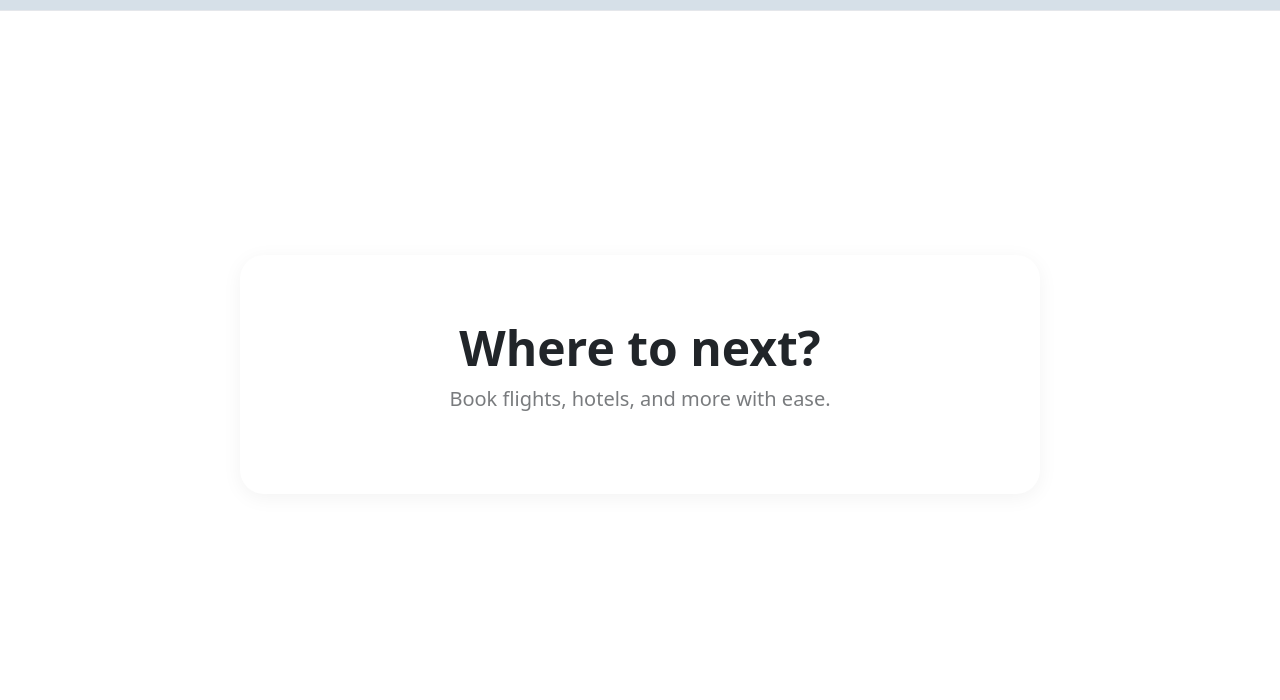
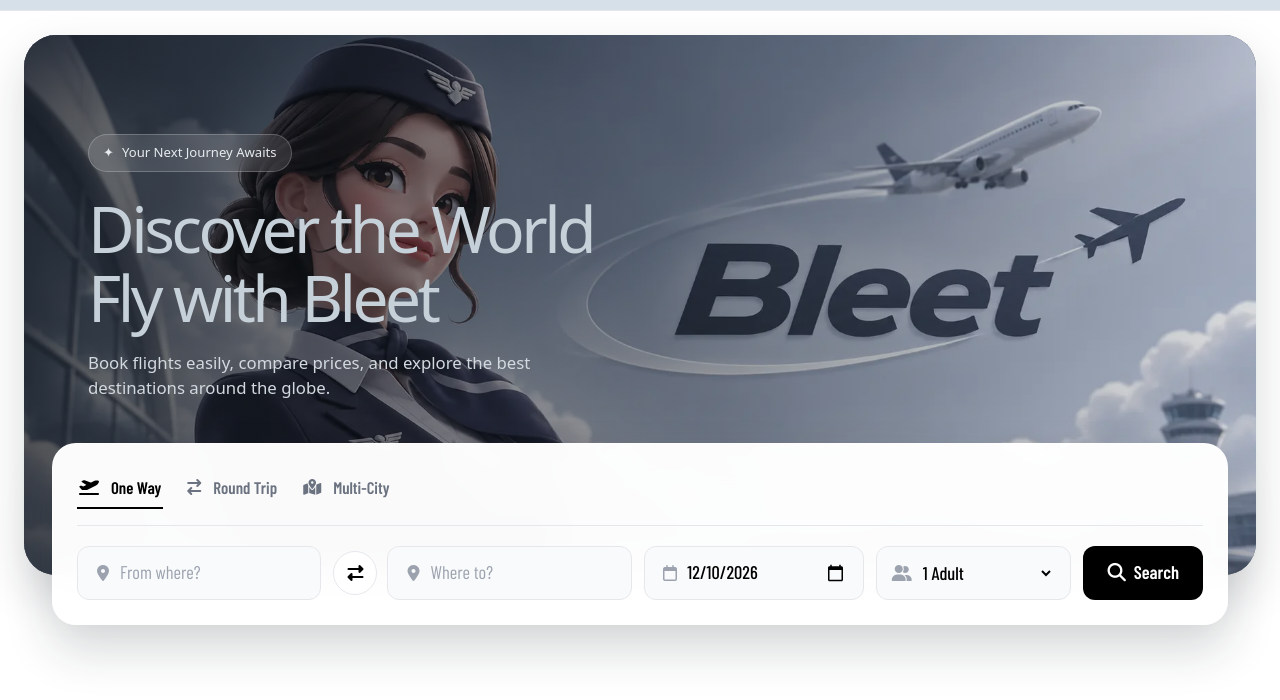
Before and after one commit to AlirezaAkhavanJava/Bleet, a plain HTML site: page index.html in a window 1280 px wide. Shown: the part 62-762 px from the top of the page. Drawn offline with nearby package versions, Linux system fonts and the light colour scheme.

Commit message:
hero banner fixed

```diff
--- /dev/null
+++ b/assets/style/hero-animations.css
@@ -0,0 +1,137 @@
+/* ==========================================
+   SEARCH PANEL ANIMATIONS ONLY
+   ========================================== */
+
+/* 1. Search Panel Bouncy Slide Up on Load */
+.search-panel {
+  animation: panelSlideUp 0.8s cubic-bezier(0.34, 1.56, 0.64, 1) 0.3s forwards;
+  opacity: 0;
+  transform: translate(-50%, 40px); /* Preserves the -50% X centering */
+}
+
+@keyframes panelSlideUp {
+  to {
+    opacity: 1;
+    transform: translate(-50%, 0);
+  }
+}
+
+/* 2. Staggered Input Fade-in */
+.search-field {
+  animation: inputFadeIn 0.5s ease-out forwards;
+  opacity: 0;
+}
+
+.search-field:nth-child(1) { animation-delay: 0.5s; } /* From */
+.search-field:nth-child(3) { animation-delay: 0.6s; } /* To */
+.search-field:nth-child(4) { animation-delay: 0.7s; } /* Date */
+.search-field:nth-child(5) { animation-delay: 0.8s; } /* Passengers */
+
+.search-btn {
+  animation: inputFadeIn 0.5s ease-out 0.9s forwards;
+  opacity: 0;
+}
+
+.swap-btn {
+  animation: inputFadeIn 0.5s ease-out 0.55s forwards;
+  opacity: 0;
+}
+
+@keyframes inputFadeIn {
+  to {
+    opacity: 1;
+  }
+}
+
+/* 3. Input Focus Glow & Lift Animation */
+.input-wrapper {
+  transition: all 0.3s cubic-bezier(0.25, 0.8, 0.25, 1);
+}
+
+.input-wrapper:focus-within {
+  border-color: #000000;
+  box-shadow: 0 0 0 4px rgba(0, 0, 0, 0.08), 0 6px 16px rgba(0, 0, 0, 0.05);
+  transform: translateY(-2px);
+}
+
+/* 4. Icon Pulse on Input Focus */
+.input-wrapper i {
+  transition: color 0.2s ease;
+}
+
+.input-wrapper:focus-within i {
+  color: #000000;
+  animation: iconPop 0.4s cubic-bezier(0.34, 1.56, 0.64, 1);
+}
+
+@keyframes iconPop {
+  0% { transform: scale(1); }
+  50% { transform: scale(1.2); }
+  100% { transform: scale(1); }
+}
+
+/* 5. Swap Button Spin & Hover */
+.swap-btn {
+  transition: all 0.4s cubic-bezier(0.34, 1.56, 0.64, 1);
+}
+
+.swap-btn:hover {
+  transform: rotate(180deg) scale(1.1);
+  box-shadow: 0 4px 12px rgba(0, 0, 0, 0.1);
+}
+
+.swap-btn:active {
+  transform: rotate(360deg) scale(0.95);
+}
+
+/* 6. Search Button Hover & Press */
+.search-btn {
+  transition: all 0.3s cubic-bezier(0.25, 0.8, 0.25, 1);
+}
+
+.search-btn:hover {
+  transform: translateY(-3px);
+  box-shadow: 0 10px 25px rgba(0, 0, 0, 0.2);
+}
+
+.search-btn:active {
+  transform: translateY(0);
+  box-shadow: 0 4px 10px rgba(0, 0, 0, 0.15);
+}
+
+/* 7. Trip Options Hover Animation */
+.flight-options button {
+  transition: all 0.2s ease;
+}
+
+.flight-options button:hover:not(.active) {
+  color: #000000;
+  transform: translateY(-1px);
+}
+
+.flight-options button i {
+  transition: transform 0.3s ease;
+}
+
+.flight-options button:hover i {
+  transform: scale(1.15) rotate(-5deg);
+}
+
+
+/* ==========================================
+   MOBILE RESPONSIVENESS FIX FOR ANIMATIONS
+   ========================================== */
+@media (max-width: 992px) {
+  .search-panel {
+    /* Reset the transform for mobile so it doesn't offset horizontally */
+    animation: panelSlideUpMobile 0.8s cubic-bezier(0.34, 1.56, 0.64, 1) 0.3s forwards;
+    transform: translateY(40px);
+  }
+
+  @keyframes panelSlideUpMobile {
+    to {
+      opacity: 1;
+      transform: translateY(0);
+    }
+  }
+}
--- /dev/null
+++ b/assets/style/hero-search.css
@@ -0,0 +1,384 @@
+/* --- HERO SECTION --- */
+.hero {
+  position: relative;
+  isolation: isolate;
+  min-height: 540px;
+
+  display: flex;
+  flex-direction: column;
+  justify-content: center;
+
+  overflow: visible;
+  border-radius: 32px;
+
+  /* Background visible around the contained image */
+  background: #cbd1d9;
+
+  box-shadow: 0 20px 45px rgba(21, 27, 33, 0.17);
+  margin-bottom: 60px;
+}
+
+/* We need a separate wrapper for the image to keep the rounded corners */
+.hero::before {
+  content: "";
+  position: absolute;
+  inset: 0;
+  z-index: -2;
+  background: linear-gradient(110deg, #18212b 0%, #29343f 55%, #56616c 100%);
+  border-radius: 32px; /* Keep corners rounded */
+}
+
+.hero-image {
+    position: absolute;
+    inset: 0;
+    width: 100%;
+    height: 100%;
+    object-fit: cover;
+    object-position: center;
+    z-index: -1;
+    opacity: 0.85;
+    border-radius: 32px;
+    pointer-events: none;
+}
+
+.hero::after {
+  content: "";
+  position: absolute;
+  inset: 0;
+  z-index: -1;
+
+  background: linear-gradient(
+    90deg,
+    rgba(12, 17, 22, 0.65) 0%,
+    rgba(12, 17, 22, 0.35) 50%,
+    rgba(12, 17, 22, 0.05) 100%
+  );
+
+  border-radius: 32px;
+  pointer-events: none;
+}
+
+.hero-content {
+  max-width: 680px;
+  padding: 64px;
+  padding-bottom: 140px; /* EXTRA padding at bottom so the search panel doesn't cover the text */
+  color: #f6f8fa;
+}
+
+.eyebrow {
+  display: inline-flex;
+  align-items: center;
+  gap: 8px;
+  margin-bottom: 22px;
+  padding: 8px 14px;
+  border: 1px solid rgba(255, 255, 255, 0.22);
+  border-radius: 999px;
+  background: rgba(255, 255, 255, 0.1);
+  color: #e6ebef;
+  font-size: 0.82rem;
+  backdrop-filter: blur(12px);
+}
+
+.hero h1 {
+  margin: 0 0 18px;
+  font-size: clamp(2.5rem, 5vw, 4.4rem);
+  line-height: 1.08;
+  letter-spacing: -0.055em;
+}
+
+.hero h1 span {
+  display: block;
+  color: #c6d0d9;
+}
+
+.hero p {
+  max-width: 520px;
+  margin: 0;
+  color: #d2d9df;
+  font-size: 1.05rem;
+}
+
+/* --- SEARCH PANEL --- */
+.search-panel {
+  position: absolute;
+  bottom: -50px;
+  left: 50%;
+  transform: translateX(-50%);
+  width: calc(100% - 56px);
+  max-width: 1200px;
+  z-index: 10;
+  padding: 24px 24px 24px 24px;
+  border: 1px solid rgba(255, 255, 255, 0.7);
+  border-radius: 24px;
+  background: rgba(255, 255, 255, 0.98);
+  box-shadow: 0 24px 48px rgba(24, 32, 40, 0.18);
+  backdrop-filter: blur(18px);
+}
+
+.flight-options {
+  display: flex;
+  gap: 22px;
+  padding-bottom: 16px;
+  margin-bottom: 20px;
+  border-bottom: 1px solid #e5e7eb;
+}
+
+.flight-options button {
+  display: flex;
+  align-items: center;
+  gap: 8px;
+  padding: 7px 2px;
+  border: 0;
+  border-bottom: 2px solid transparent;
+  background: none;
+  color: #6b7280;
+  cursor: pointer;
+  font-weight: 600;
+  font-family: "Barlow Condensed", sans-serif;
+  font-size: 1.05rem;
+  transition: all 0.2s ease;
+}
+
+.flight-options button.active {
+  color: #000000;
+  border-bottom-color: #000000;
+}
+
+.flight-options svg {
+  width: 18px;
+  height: 18px;
+}
+
+.search-row {
+  display: grid;
+  grid-template-columns: minmax(150px, 1fr) 42px minmax(150px, 1fr) minmax(
+      150px,
+      0.9fr
+    ) minmax(140px, 0.8fr) auto;
+  align-items: end;
+  gap: 12px;
+}
+
+.search-field {
+  min-width: 0;
+}
+
+.search-field label {
+  display: none;
+}
+
+.input-wrapper {
+  position: relative;
+  display: flex;
+  align-items: center;
+  background: #f9fafb;
+  border: 1px solid #e5e7eb;
+  border-radius: 12px;
+  padding: 0 16px; /* Slightly wider padding */
+  height: 54px; /* Increased height for a cleaner look without labels */
+  transition:
+    border-color 0.2s ease,
+    box-shadow 0.2s ease;
+}
+
+.input-wrapper:focus-within {
+  border-color: #000000;
+  box-shadow: 0 0 0 3px rgba(0, 0, 0, 0.05);
+}
+
+.input-wrapper input::placeholder {
+  color: #9ca3af;
+  font-weight: 400;
+}
+
+.input-wrapper svg {
+  width: 18px;
+  height: 18px;
+  color: #9ca3af;
+  margin-right: 8px;
+  flex-shrink: 0;
+}
+
+.input-wrapper input,
+.input-wrapper select {
+  width: 100%;
+  border: none;
+  background: transparent;
+  font-family: "Barlow Condensed", sans-serif;
+  font-size: 1.15rem;
+  font-weight: 500;
+  color: #000000;
+  outline: none;
+  cursor: pointer;
+}
+
+/* Swap Button */
+.swap-btn {
+  display: flex;
+  align-items: center;
+  justify-content: center;
+  background: #ffffff;
+  border: 1px solid #e5e7eb;
+  border-radius: 50%;
+  width: 44px;
+  height: 44px;
+  margin-bottom: 5px;
+  cursor: pointer;
+  color: #000000;
+  transition: all 0.2s ease;
+  align-self: flex-end;
+}
+
+.swap-btn:hover {
+  background: #f3f4f6;
+  transform: rotate(180deg);
+}
+
+.swap-btn svg {
+  width: 18px;
+  height: 18px;
+}
+
+/* Search Button */
+.search-btn {
+  display: flex;
+  align-items: center;
+  justify-content: center;
+  gap: 8px;
+  background: #000000;
+  color: #ffffff;
+  border: none;
+  border-radius: 12px;
+  height: 54px;
+  padding: 0 24px;
+  font-family: "Barlow Condensed", sans-serif;
+  font-size: 1.15rem;
+  font-weight: 600;
+  cursor: pointer;
+  transition: all 0.2s ease;
+}
+
+.search-btn:hover {
+  background: #333333;
+  transform: translateY(-2px);
+  box-shadow: 0 8px 20px rgba(0, 0, 0, 0.15);
+}
+
+.search-btn svg {
+  width: 18px;
+  height: 18px;
+}
+
+/* --- RESPONSIVE ADJUSTMENTS --- */
+
+/* Tablets (Landscape) */
+@media (max-width: 1200px) {
+  .search-row {
+    grid-template-columns: 1fr 1fr 1fr;
+    grid-template-areas:
+      "from swap to"
+      "date passengers search";
+  }
+  .search-field:nth-child(1) {
+    grid-area: from;
+  }
+  .swap-btn {
+    grid-area: swap;
+    margin: 0 auto 3px;
+  }
+  .search-field:nth-child(3) {
+    grid-area: to;
+  }
+  .search-field:nth-child(4) {
+    grid-area: date;
+  }
+  .search-field:nth-child(5) {
+    grid-area: passengers;
+  }
+  .search-btn {
+    grid-area: search;
+  }
+}
+
+/* Tablets (Portrait) and Small Laptops */
+@media (max-width: 992px) {
+  .hero {
+    margin-bottom: 20px; /* Reset bottom margin */
+    min-height: auto;
+  }
+  .search-panel {
+    position: relative;
+    bottom: auto;
+    left: auto;
+    transform: none;
+    width: calc(100% - 56px);
+    margin: 0 auto 40px; /* Bring it back inside the normal flow */
+    margin-top: -60px; /* Pull it up slightly to overlap the hero a bit */
+  }
+  .hero-content {
+    padding-bottom: 40px; /* Reduce bottom padding */
+  }
+  .search-row {
+    grid-template-columns: 1fr 1fr;
+    grid-template-areas:
+      "from to"
+      "date passengers"
+      "search search";
+  }
+  .swap-btn {
+    display: none; /* Hide swap button on smaller screens */
+  }
+}
+
+/* Mobile Phones */
+@media (max-width: 576px) {
+  .hero {
+    border-radius: 24px;
+  }
+  .hero::before,
+  .hero-image,
+  .hero::after {
+    border-radius: 24px;
+  }
+  .search-panel {
+    margin: 0 16px 24px;
+    width: calc(100% - 32px);
+    padding: 16px;
+    margin-top: -40px;
+    border-radius: 16px;
+  }
+  .hero-content {
+    padding: 32px 24px;
+  }
+  .search-row {
+    grid-template-columns: 1fr;
+    grid-template-areas:
+      "from"
+      "to"
+      "date"
+      "passengers"
+      "search";
+  }
+}
+
+/* Font Awesome Icon Adjustments */
+.input-wrapper i {
+  width: 18px;
+  height: 18px;
+  color: #9ca3af;
+  margin-right: 8px;
+  flex-shrink: 0;
+  display: flex;
+  align-items: center;
+  justify-content: center;
+  font-size: 1rem;
+}
+
+.flight-options i {
+  font-size: 1rem;
+  margin-right: 4px;
+}
+
+.swap-btn i {
+  font-size: 1rem;
+}
--- a/index.html
+++ b/index.html
@@ -4,83 +4,73 @@
 <head>
     <meta charset="UTF-8">
     <meta name="viewport" content="width=device-width, initial-scale=1.0">
-    <title>Bleet Header - Hover Box Effect</title>
+    <title>Bleet Header - Hero Search</title>
 
     <!-- Google Fonts: Barlow Condensed -->
     <link rel="preconnect" href="https://fonts.googleapis.com">
     <link rel="preconnect" href="https://fonts.gstatic.com" crossorigin>
-    <link href="https://fonts.googleapis.com/css2?family=Barlow+Condensed:wght@400;500;600;700&display=swap"
-        rel="stylesheet">
+    <link href="https://fonts.googleapis.com/css2?family=Barlow+Condensed:wght@400;500;600;700&display=swap" rel="stylesheet">
 
     <!-- Font Awesome Icons -->
     <link rel="stylesheet" href="https://cdnjs.cloudflare.com/ajax/libs/font-awesome/6.5.1/css/all.min.css">
 
-    <!-- Your existing CSS files -->
+    <!-- CSS Files -->
     <link rel="stylesheet" href="/assets/style/global.css">
     <link rel="stylesheet" href="/assets/style/heading.css">
-
-    <!-- Header Animations & Bootstrap -->
+    <link rel="stylesheet" href="/assets/style/hero-search.css">
     <link rel="stylesheet" href="/assets/style/header-animations.css">
+    <link rel="stylesheet" href="/assets/style/hero-animations.css">
 </head>
 
 <body>
 
-    <!-- Top Navigation Bar -->
+    <!-- ==========================================
+         TOP NAVIGATION BAR
+         ========================================== -->
     <header class="top-header">
-        <div class="container-fluid px-4 d-flex align-items-center justify-content-between"
-            style="height: 72px; max-width: 1400px; margin: 0 auto;">
+        <div class="container-fluid px-4 d-flex align-items-center justify-content-between" style="height: 72px; max-width: 1400px; margin: 0 auto;">
 
             <!-- Logo -->
             <a href="#" class="brand-logo d-flex align-items-center text-decoration-none">
                 <img src="/assets/images/black-logo.webp" alt="Bleet Logo" style="height: 36px; width: auto;">
             </a>
 
-            <!-- Main Navigation Links -->
+            <!-- Main Navigation Links (Desktop) -->
             <nav class="d-none d-lg-flex align-items-center gap-2">
-
                 <a href="#" class="nav-link active">
                     <span class="nav-icon"><i class="fa-solid fa-plane"></i></span> Flights
                     <i class="fa-solid fa-chevron-down ms-1" style="font-size: 0.7rem; margin-left: 4px;"></i>
                 </a>
-
                 <a href="#" class="nav-link">
                     <span class="nav-icon"><i class="fa-solid fa-train"></i></span> Trains
                 </a>
-
                 <a href="#" class="nav-link">
                     <span class="nav-icon"><i class="fa-solid fa-bus"></i></span> Buses
                 </a>
-
                 <a href="#" class="nav-link">
                     <span class="nav-icon"><i class="fa-solid fa-hotel"></i></span> Hotels
                     <i class="fa-solid fa-chevron-down ms-1" style="font-size: 0.7rem; margin-left: 4px;"></i>
                 </a>
-
                 <a href="#" class="nav-link">
                     <span class="nav-icon"><i class="fa-solid fa-map-location-dot"></i></span> Tours
                 </a>
-
                 <a href="#" class="nav-link">
                     <span class="nav-icon"><i class="fa-solid fa-passport"></i></span> Visa
                 </a>
-
                 <a href="#" class="nav-link">
                     <span class="nav-icon"><i class="fa-solid fa-briefcase"></i></span> Agency Panel
                 </a>
-
                 <a href="#" class="nav-link">
                     <span class="nav-icon"><i class="fa-solid fa-ellipsis"></i></span> More
                     <i class="fa-solid fa-chevron-down ms-1" style="font-size: 0.7rem; margin-left: 4px;"></i>
                 </a>
-
             </nav>
 
-            <!-- Right Side Actions -->
+            <!-- Right Side Actions (Login & Support) -->
             <div class="d-flex align-items-center gap-4 ms-auto ms-lg-0">
                 <button class="btn-outline d-flex align-items-center gap-2">
                     <i class="fa-solid fa-user"></i> Login / Sign Up
                 </button>
-
                 <div class="d-none d-sm-flex align-items-center">
                     <a href="#" class="icon-link" title="Support">
                         <i class="fa-solid fa-headset"></i> Support
@@ -91,14 +81,107 @@
         </div>
     </header>
 
-    <!-- Main Content Placeholder -->
-    <main class="content">
-        <div class="hero-section">
-            <h1>Where to next?</h1>
-            <p>Book flights, hotels, and more with ease.</p>
-        </div>
+    <!-- ==========================================
+         MAIN CONTENT AREA
+         ========================================== -->
+    <main class="container-fluid px-4 py-4" style="max-width: 1400px; margin: 0 auto;">
+
+        <!-- Hero Section -->
+        <section class="hero" aria-labelledby="hero-title">
+
+            <!-- Background Image & Overlay -->
+            <img class="hero-image" src="/assets/images/hero-banner.webp" alt="Airplane wing above the clouds" fetchpriority="high" loading="eager" decoding="async">
+
+            <!-- Hero Text Content -->
+            <div class="hero-content">
+                <div class="eyebrow">
+                    <span aria-hidden="true">✦</span>
+                    <span data-i18n="badge">Your Next Journey Awaits</span>
+                </div>
+                <h1 id="hero-title">
+                    <span data-i18n="hero_title_1">Discover the World</span>
+                    <span data-i18n="hero_title_2">Fly with Bleet</span>
+                </h1>
+                <p data-i18n="hero_subtitle">Book flights easily, compare prices, and explore the best destinations around the globe.</p>
+            </div>
+
+            <!-- ==========================================
+                 SEARCH PANEL (Overlapping Hero)
+                 ========================================== -->
+            <div class="search-panel" aria-label="Flight search">
+
+                <!-- Trip Type Options -->
+                <div class="flight-options" role="group" aria-label="Trip type">
+                    <button class="active" type="button">
+                        <i class="fa-solid fa-plane-departure"></i>
+                        <span data-i18n="one_way">One Way</span>
+                    </button>
+                    <button type="button">
+                        <i class="fa-solid fa-arrow-right-arrow-left"></i>
+                        <span data-i18n="round_trip">Round Trip</span>
+                    </button>
+                    <button type="button">
+                        <i class="fa-solid fa-map-location-dot"></i>
+                        <span data-i18n="multi_city">Multi-City</span>
+                    </button>
+                </div>
+
+                <!-- Flight Search Form -->
+                <form class="search-row" id="flightSearchForm">
+
+                    <!-- From Field -->
+                    <div class="search-field">
+                        <div class="input-wrapper">
+                            <i class="fa-solid fa-location-dot"></i>
+                            <input id="fromCity" type="text" placeholder="From where?" data-i18n-placeholder="from_placeholder" autocomplete="off" required>
+                        </div>
+                    </div>
+
+                    <!-- Swap Button -->
+                    <button class="swap-btn" id="swapCities" type="button" aria-label="Swap departure and destination">
+                        <i class="fa-solid fa-right-left"></i>
+                    </button>
+
+                    <!-- To Field -->
+                    <div class="search-field">
+                        <div class="input-wrapper">
+                            <i class="fa-solid fa-location-dot"></i>
+                            <input id="toCity" type="text" placeholder="Where to?" data-i18n-placeholder="to_placeholder" autocomplete="off" required>
+                        </div>
+                    </div>
+
+                    <!-- Departure Date Field -->
+                    <div class="search-field">
+                        <div class="input-wrapper date-control">
+                            <i class="fa-regular fa-calendar"></i>
+                            <input id="departureDate" type="date" value="2026-12-10" required aria-label="Departure date">
+                        </div>
+                    </div>
+
+                    <!-- Passengers Field -->
+                    <div class="search-field">
+                        <div class="input-wrapper">
+                            <i class="fa-solid fa-user-group"></i>
+                            <select id="passengerCount">
+                                <option value="1" data-i18n="passenger_1">1 Adult</option>
+                                <option value="2" data-i18n="passenger_2">2 Adults</option>
+                                <option value="3" data-i18n="passenger_3">3 Adults</option>
+                            </select>
+                        </div>
+                    </div>
+
+                    <!-- Submit Button -->
+                    <button class="search-btn" type="submit">
+                        <i class="fa-solid fa-magnifying-glass"></i>
+                        <span data-i18n="search_flights">Search</span>
+                    </button>
+
+                </form>
+            </div>
+        </section>
     </main>
 
+    <!-- JavaScript -->
     <script src="/assets/logic/index.js"></script>
 </body>
 
```
Also changed, not shown: assets/images/hero-banner.webp (added).
